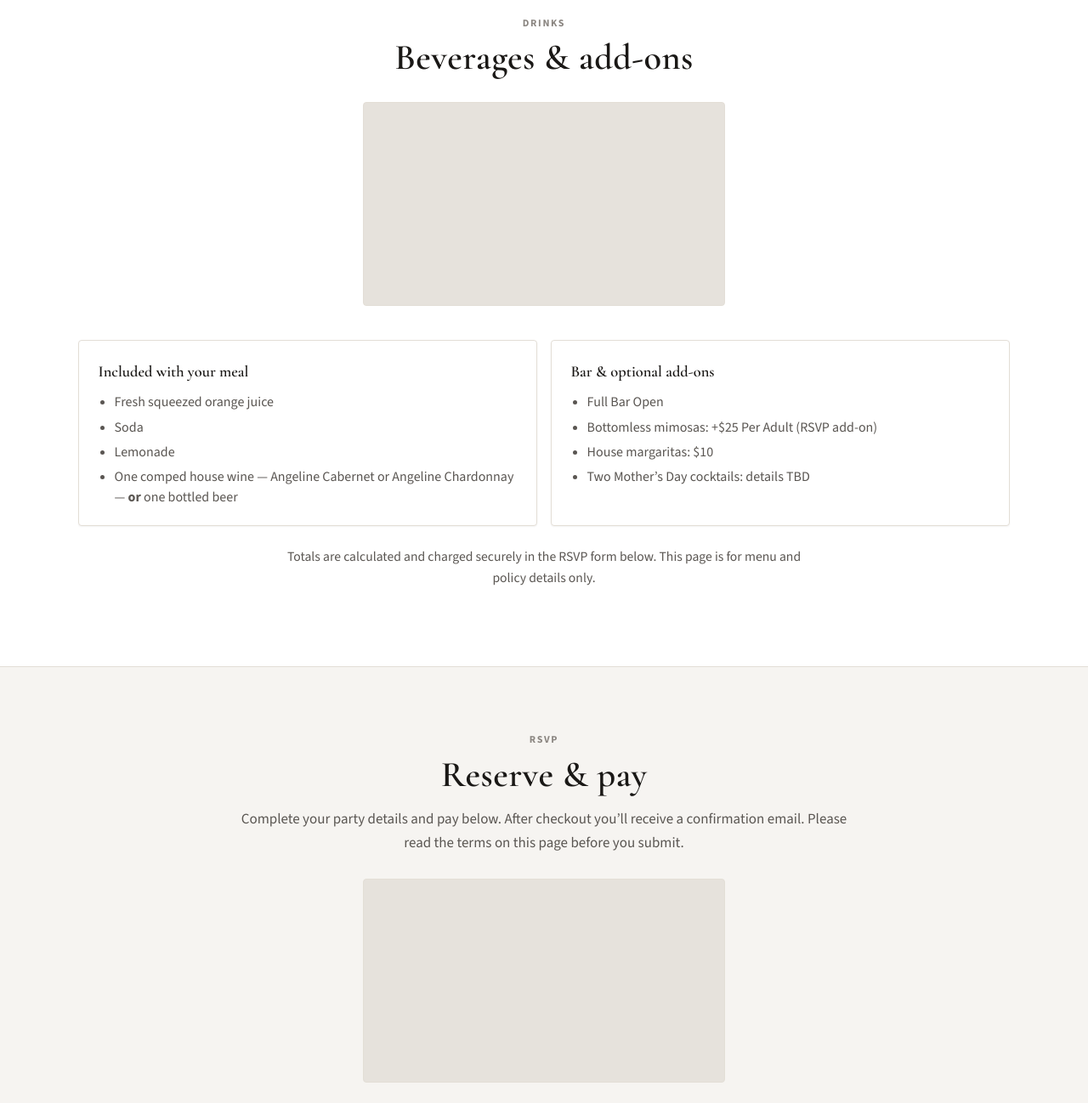
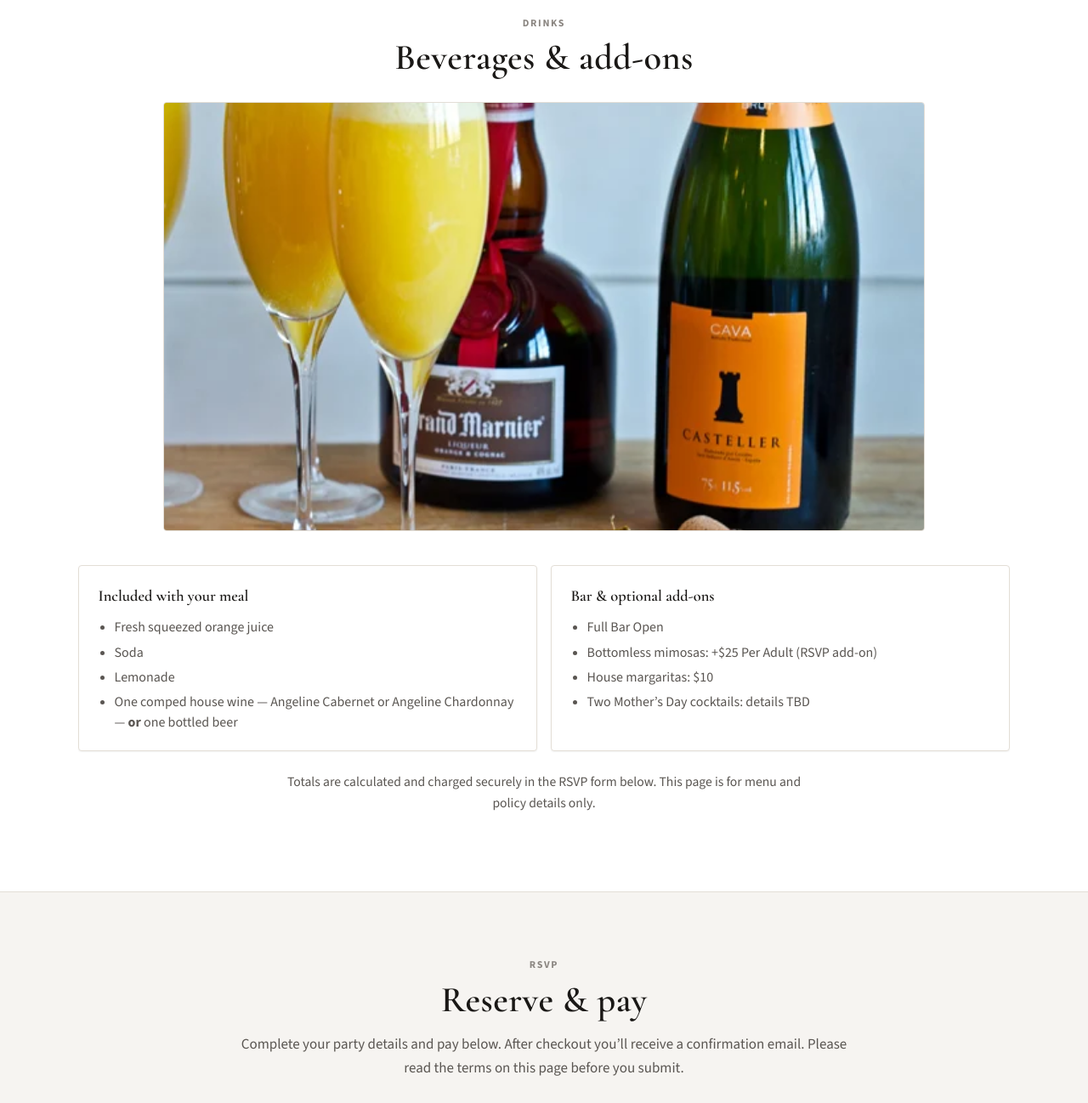
Before and after one commit to samnvder/mothers-day, a website: page index.html in a window 1280 px wide. Shown: the part 4180-5478 px from the top of the page at 85% size. Drawn offline with nearby package versions, Linux system fonts and the light colour scheme; a script that the page names is missing.

Commit message:
Update index.html to include images for drinks section and remove blank figure elements

```diff
--- a/index.html
+++ b/index.html
@@ -1229,7 +1229,9 @@ html, body {
         <p class="md-kicker">Drinks</p>
         <h2 id="md-drinks-heading" class="md-h2">Beverages &amp; add-ons</h2>
       </div>
-      <figure class="md-section-photo md-section-photo--blank" aria-hidden="true"></figure>
+      <figure class="md-section-photo">
+        <img src="Media/mimosa_hero-sm-a.webp" alt="Brunch beverages and mimosas" width="1200" height="675" loading="lazy" decoding="async">
+      </figure>
       <div class="md-drinks-split">
         <div class="md-drink-panel">
           <h3>Included with your meal</h3>
@@ -1261,7 +1263,6 @@ html, body {
         <h2 id="md-rsvp-heading" class="md-h2">Reserve &amp; pay</h2>
         <p class="md-lede">Complete your party details and pay below. After checkout you’ll receive a confirmation email. Please read the terms on this page before you submit.</p>
       </div>
-      <figure class="md-section-photo md-section-photo--blank" aria-hidden="true"></figure>
 
       <div class="md-policy-box md-rsvp-policies" id="event-policies" aria-labelledby="md-policies-nonrefund">
         <p class="md-policy-strong" id="md-policies-nonrefund"><strong>Non-refundable reservations.</strong> Payments for this and other prepaid dining events at South End are <strong>non-refundable</strong> and <strong>non-transferable</strong>, except where the club cancels the event or a refund is required by law. No refunds for no-shows, late arrival, leaving early, party-size changes after payment, or personal schedule changes.</p>
```
Also changed, not shown: Media/mimosa_hero-sm-a.webp (added).
